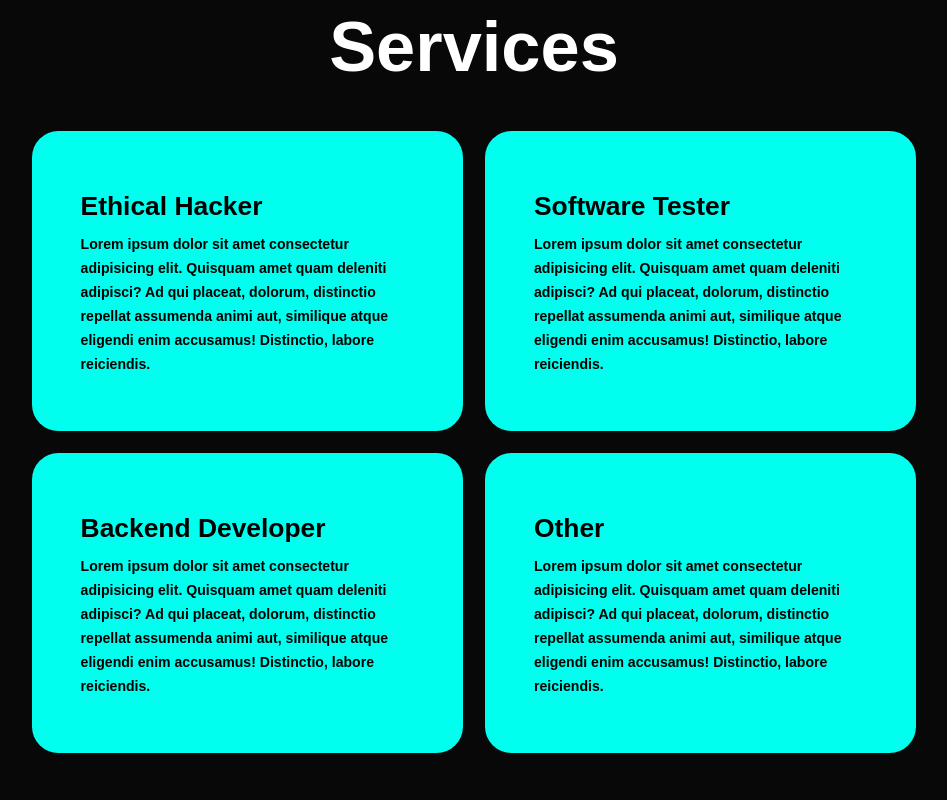
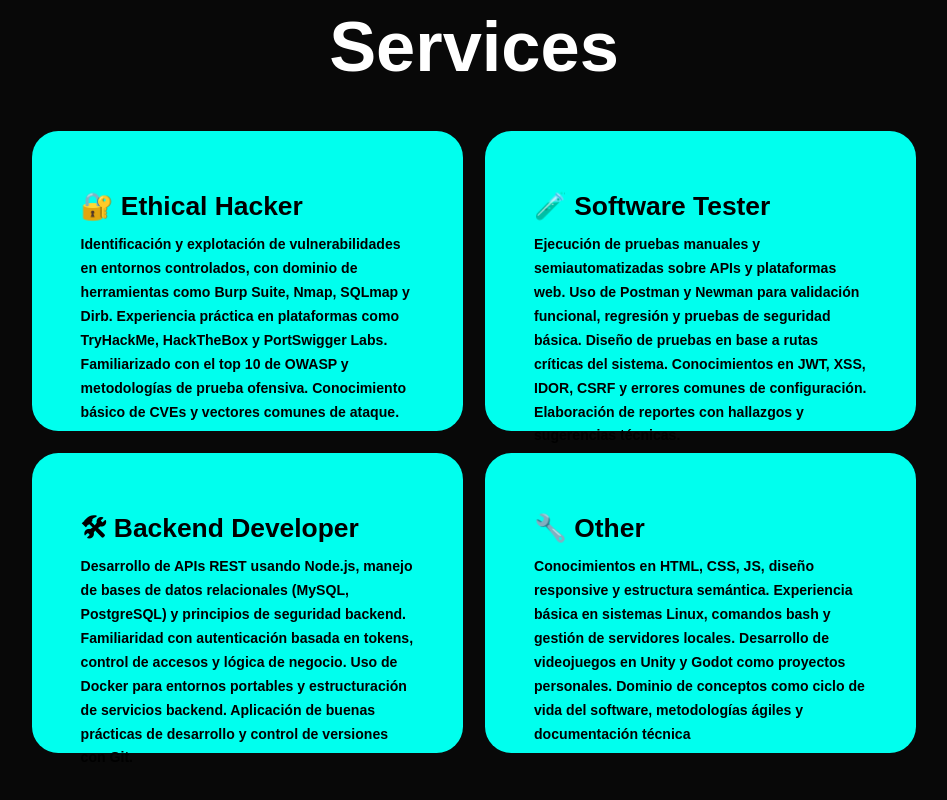
Before and after one commit to SrRusian/Portfolio, a plain HTML site: page index.html in a window 1280 px wide. Shown: the part 2965-3765 px from the top of the page, without its empty margins (166-1113 px from the left). Drawn offline with nearby package versions, Linux system fonts and the light colour scheme.

Commit message:
services section completed

```diff
--- a/index.html
+++ b/index.html
@@ -12,7 +12,7 @@
   </head>
   <body>
     <header class="header">
-      <a href="#home" class="logo">Emmanuel <span>Camacho</span></a>
+      <a class="logo">Emmanuel <span>Camacho</span></a>
 
       <i class="bx bx-menu" id="menu-icon"></i>
 
@@ -200,48 +200,55 @@
       <div class="services-container">
         <div class="service-box">
           <div class="service-info">
-            <h4>Ethical Hacker</h4>
+            <h4>🔐 Ethical Hacker</h4>
             <p>
-              Lorem ipsum dolor sit amet consectetur adipisicing elit. Quisquam
-              amet quam deleniti adipisci? Ad qui placeat, dolorum, distinctio
-              repellat assumenda animi aut, similique atque eligendi enim
-              accusamus! Distinctio, labore reiciendis.
+              Identificación y explotación de vulnerabilidades en entornos
+              controlados, con dominio de herramientas como Burp Suite, Nmap,
+              SQLmap y Dirb. Experiencia práctica en plataformas como TryHackMe,
+              HackTheBox y PortSwigger Labs. Familiarizado con el top 10 de
+              OWASP y metodologías de prueba ofensiva. Conocimiento básico de
+              CVEs y vectores comunes de ataque.
             </p>
           </div>
         </div>
 
         <div class="service-box">
           <div class="service-info">
-            <h4>Software Tester</h4>
+            <h4>🧪 Software Tester</h4>
             <p>
-              Lorem ipsum dolor sit amet consectetur adipisicing elit. Quisquam
-              amet quam deleniti adipisci? Ad qui placeat, dolorum, distinctio
-              repellat assumenda animi aut, similique atque eligendi enim
-              accusamus! Distinctio, labore reiciendis.
+              Ejecución de pruebas manuales y semiautomatizadas sobre APIs y
+              plataformas web. Uso de Postman y Newman para validación
+              funcional, regresión y pruebas de seguridad básica. Diseño de
+              pruebas en base a rutas críticas del sistema. Conocimientos en
+              JWT, XSS, IDOR, CSRF y errores comunes de configuración.
+              Elaboración de reportes con hallazgos y sugerencias técnicas.
             </p>
           </div>
         </div>
 
         <div class="service-box">
           <div class="service-info">
-            <h4>Backend Developer</h4>
+            <h4>🛠 Backend Developer</h4>
             <p>
-              Lorem ipsum dolor sit amet consectetur adipisicing elit. Quisquam
-              amet quam deleniti adipisci? Ad qui placeat, dolorum, distinctio
-              repellat assumenda animi aut, similique atque eligendi enim
-              accusamus! Distinctio, labore reiciendis.
+              Desarrollo de APIs REST usando Node.js, manejo de bases de datos
+              relacionales (MySQL, PostgreSQL) y principios de seguridad
+              backend. Familiaridad con autenticación basada en tokens, control
+              de accesos y lógica de negocio. Uso de Docker para entornos
+              portables y estructuración de servicios backend. Aplicación de
+              buenas prácticas de desarrollo y control de versiones con Git.
             </p>
           </div>
         </div>
 
         <div class="service-box">
           <div class="service-info">
-            <h4>Other</h4>
+            <h4>🔧 Other</h4>
             <p>
-              Lorem ipsum dolor sit amet consectetur adipisicing elit. Quisquam
-              amet quam deleniti adipisci? Ad qui placeat, dolorum, distinctio
-              repellat assumenda animi aut, similique atque eligendi enim
-              accusamus! Distinctio, labore reiciendis.
+              Conocimientos en HTML, CSS, JS, diseño responsive y estructura
+              semántica. Experiencia básica en sistemas Linux, comandos bash y
+              gestión de servidores locales. Desarrollo de videojuegos en Unity
+              y Godot como proyectos personales. Dominio de conceptos como ciclo
+              de vida del software, metodologías ágiles y documentación técnica
             </p>
           </div>
         </div>
```
